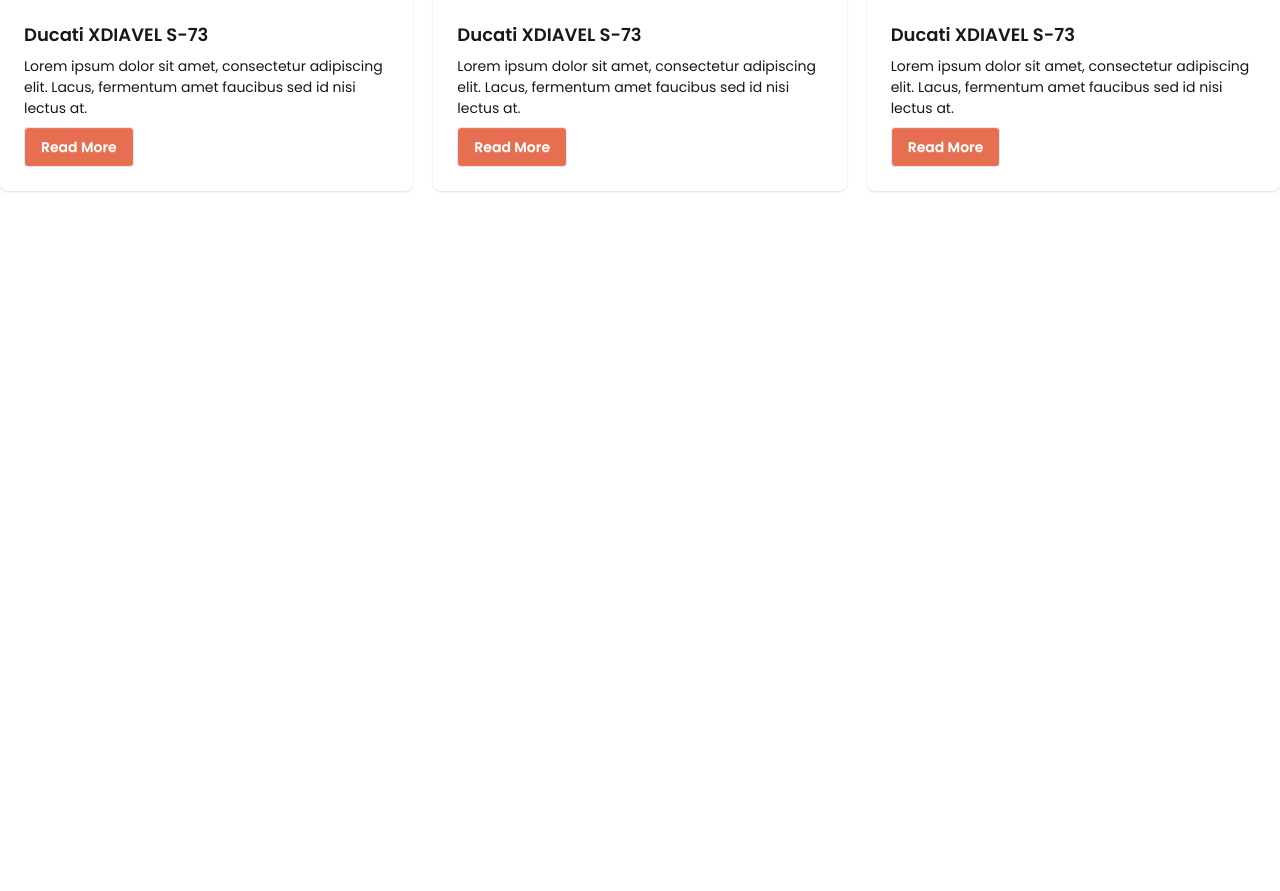
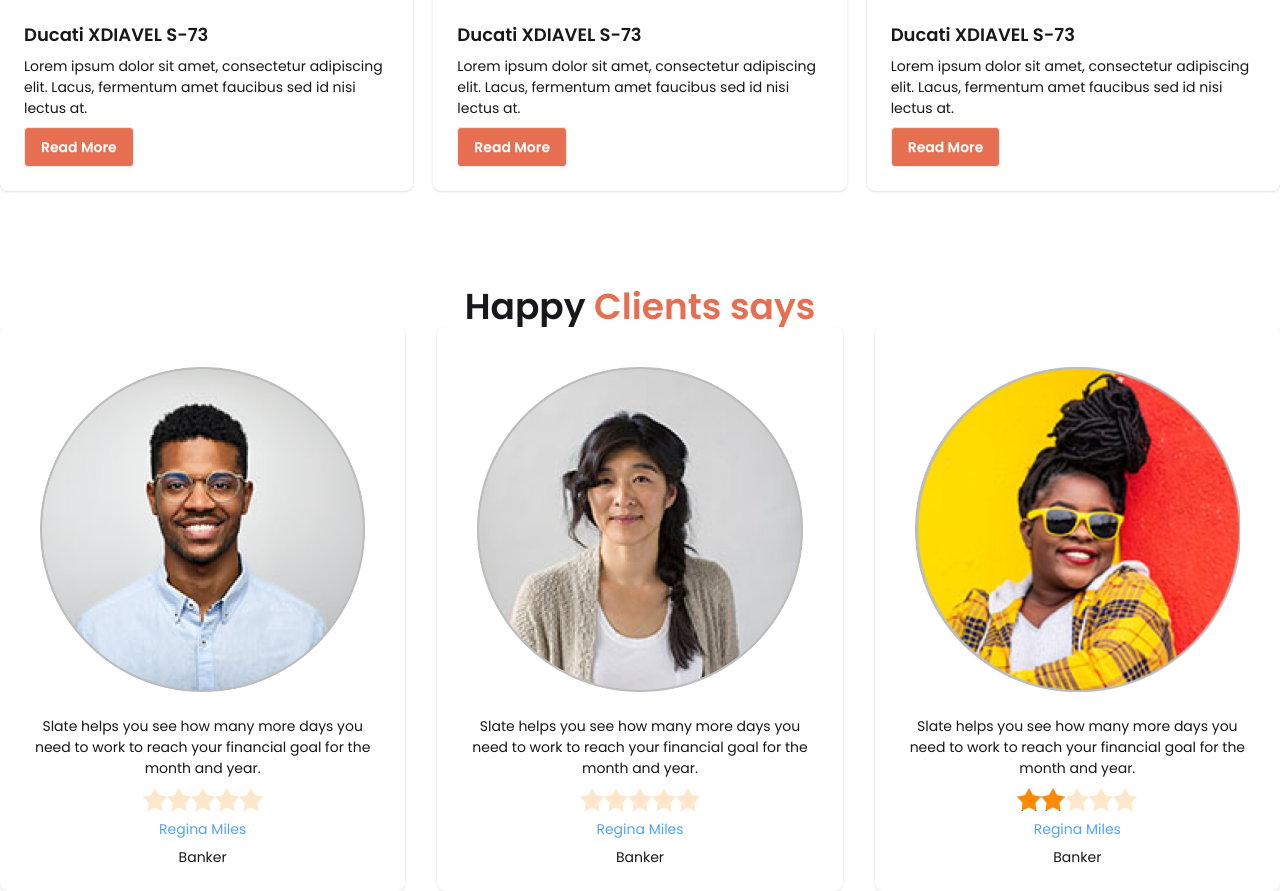
Before and after one commit to tnayem/biker-zone, a plain HTML site: page index.html in a window 1280 px wide. Shown: the part 1326-2217 px from the top of the page. Before the commit the page ends 1613 px from the top, so only its background shows below. Drawn offline with nearby package versions, Linux system fonts and the light colour scheme.

Commit message:
happy client section added

```diff
--- a/index.html
+++ b/index.html
@@ -145,12 +145,12 @@
             <div class="py-10 grid grid-cols-1 md:grid-cols-2 lg:grid-cols-3 gap-5">
                 <div class="card bg-base-100 shadow-sm">
                     <figure>
-                        <img class="w-full" src="/images/others/latest1.png"
-                            alt="Bike" />
+                        <img class="w-full" src="/images/others/latest1.png" alt="Bike" />
                     </figure>
                     <div class="card-body">
                         <h2 class="card-title">Ducati XDIAVEL S-73</h2>
-                        <p>Lorem ipsum dolor sit amet, consectetur adipiscing elit. Lacus, fermentum amet faucibus sed id nisi lectus at.</p>
+                        <p>Lorem ipsum dolor sit amet, consectetur adipiscing elit. Lacus, fermentum amet faucibus sed
+                            id nisi lectus at.</p>
                         <div class="card-actions">
                             <button class="btn bg-[#E76F51] text-white">Read More</button>
                         </div>
@@ -158,12 +158,12 @@
                 </div>
                 <div class="card bg-base-100 shadow-sm">
                     <figure>
-                        <img class="w-full" src="/images/others/latest2.png"
-                            alt="Bike" />
+                        <img class="w-full" src="/images/others/latest2.png" alt="Bike" />
                     </figure>
                     <div class="card-body">
                         <h2 class="card-title">Ducati XDIAVEL S-73</h2>
-                        <p>Lorem ipsum dolor sit amet, consectetur adipiscing elit. Lacus, fermentum amet faucibus sed id nisi lectus at.</p>
+                        <p>Lorem ipsum dolor sit amet, consectetur adipiscing elit. Lacus, fermentum amet faucibus sed
+                            id nisi lectus at.</p>
                         <div class="card-actions">
                             <button class="btn bg-[#E76F51] text-white">Read More</button>
                         </div>
@@ -171,12 +171,12 @@
                 </div>
                 <div class="card bg-base-100 shadow-sm">
                     <figure>
-                        <img class="w-full" src="/images/others/latest3.png"
-                            alt="Bike" />
+                        <img class="w-full" src="/images/others/latest3.png" alt="Bike" />
                     </figure>
                     <div class="card-body">
                         <h2 class="card-title">Ducati XDIAVEL S-73</h2>
-                        <p>Lorem ipsum dolor sit amet, consectetur adipiscing elit. Lacus, fermentum amet faucibus sed id nisi lectus at.</p>
+                        <p>Lorem ipsum dolor sit amet, consectetur adipiscing elit. Lacus, fermentum amet faucibus sed
+                            id nisi lectus at.</p>
                         <div class="card-actions">
                             <button class="btn bg-[#E76F51] text-white">Read More</button>
                         </div>
@@ -186,6 +186,90 @@
             <!-- Latest news card section end-->
         </div>
         <!-- Latest News Section end -->
+        <!-- Happy Client section start -->
+        <div>
+            <h3 class="text-4xl font-semibold text-center">Happy <span class="text-[#E76F51]">Clients says</span></h3>
+            <!-- Happy Client card start -->
+            <div class="grid grid-cols-1 md:grid-cols-2 lg:grid-cols-3 gap-8">
+                <div class="card bg-base-100 shadow-sm">
+                    <figure class="px-10 pt-10">
+                        <img src="./images/others/user-1.png" alt="Client Picture" class="rounded-xl" />
+                    </figure>
+                    <div class="card-body items-center text-center">
+                        <p>Slate helps you see how
+                            many more days you need
+                            to work to reach your financial
+                            goal for the month and year.</p>
+                        <div class="rating">
+                            <input type="radio" name="rating-2" class="mask mask-star-2 bg-orange-400"
+                                aria-label="1 star" />
+                            <input type="radio" name="rating-2" class="mask mask-star-2 bg-orange-400"
+                                aria-label="2 star" checked="checked" />
+                            <input type="radio" name="rating-2" class="mask mask-star-2 bg-orange-400"
+                                aria-label="3 star" />
+                            <input type="radio" name="rating-2" class="mask mask-star-2 bg-orange-400"
+                                aria-label="4 star" />
+                            <input type="radio" name="rating-2" class="mask mask-star-2 bg-orange-400"
+                                aria-label="5 star" />
+                        </div>
+                        <p class="text-sm text-blue-400">Regina Miles</p>
+                        <p class="text-sm">Banker</p>
+                    </div>
+                </div>
+                <div class="card bg-base-100 shadow-sm">
+                    <figure class="px-10 pt-10">
+                        <img src="./images/others/user-2.png" alt="Client Picture" class="rounded-xl" />
+                    </figure>
+                    <div class="card-body items-center text-center">
+                        <p>Slate helps you see how
+                            many more days you need
+                            to work to reach your financial
+                            goal for the month and year.</p>
+                        <div class="rating">
+                            <input type="radio" name="rating-2" class="mask mask-star-2 bg-orange-400"
+                                aria-label="1 star" />
+                            <input type="radio" name="rating-2" class="mask mask-star-2 bg-orange-400"
+                                aria-label="2 star" checked="checked" />
+                            <input type="radio" name="rating-2" class="mask mask-star-2 bg-orange-400"
+                                aria-label="3 star" />
+                            <input type="radio" name="rating-2" class="mask mask-star-2 bg-orange-400"
+                                aria-label="4 star" />
+                            <input type="radio" name="rating-2" class="mask mask-star-2 bg-orange-400"
+                                aria-label="5 star" />
+                        </div>
+                        <p class="text-sm text-blue-400">Regina Miles</p>
+                        <p class="text-sm">Banker</p>
+                    </div>
+                </div>
+                <div class="card bg-base-100 shadow-sm">
+                    <figure class="px-10 pt-10">
+                        <img src="./images/others/user-3.png" alt="Client Picture" class="rounded-xl" />
+                    </figure>
+                    <div class="card-body items-center text-center">
+                        <p>Slate helps you see how
+                            many more days you need
+                            to work to reach your financial
+                            goal for the month and year.</p>
+                        <div class="rating">
+                            <input type="radio" name="rating-2" class="mask mask-star-2 bg-orange-400"
+                                aria-label="1 star" />
+                            <input type="radio" name="rating-2" class="mask mask-star-2 bg-orange-400"
+                                aria-label="2 star" checked="checked" />
+                            <input type="radio" name="rating-2" class="mask mask-star-2 bg-orange-400"
+                                aria-label="3 star" />
+                            <input type="radio" name="rating-2" class="mask mask-star-2 bg-orange-400"
+                                aria-label="4 star" />
+                            <input type="radio" name="rating-2" class="mask mask-star-2 bg-orange-400"
+                                aria-label="5 star" />
+                        </div>
+                        <p class="text-sm text-blue-400">Regina Miles</p>
+                        <p class="text-sm">Banker</p>
+                    </div>
+                </div>
+            </div>
+            <!-- Happy Client card end -->
+        </div>
+        <!-- Happy Client section end -->
 
     </main>
     <!-- footer section -->
```
